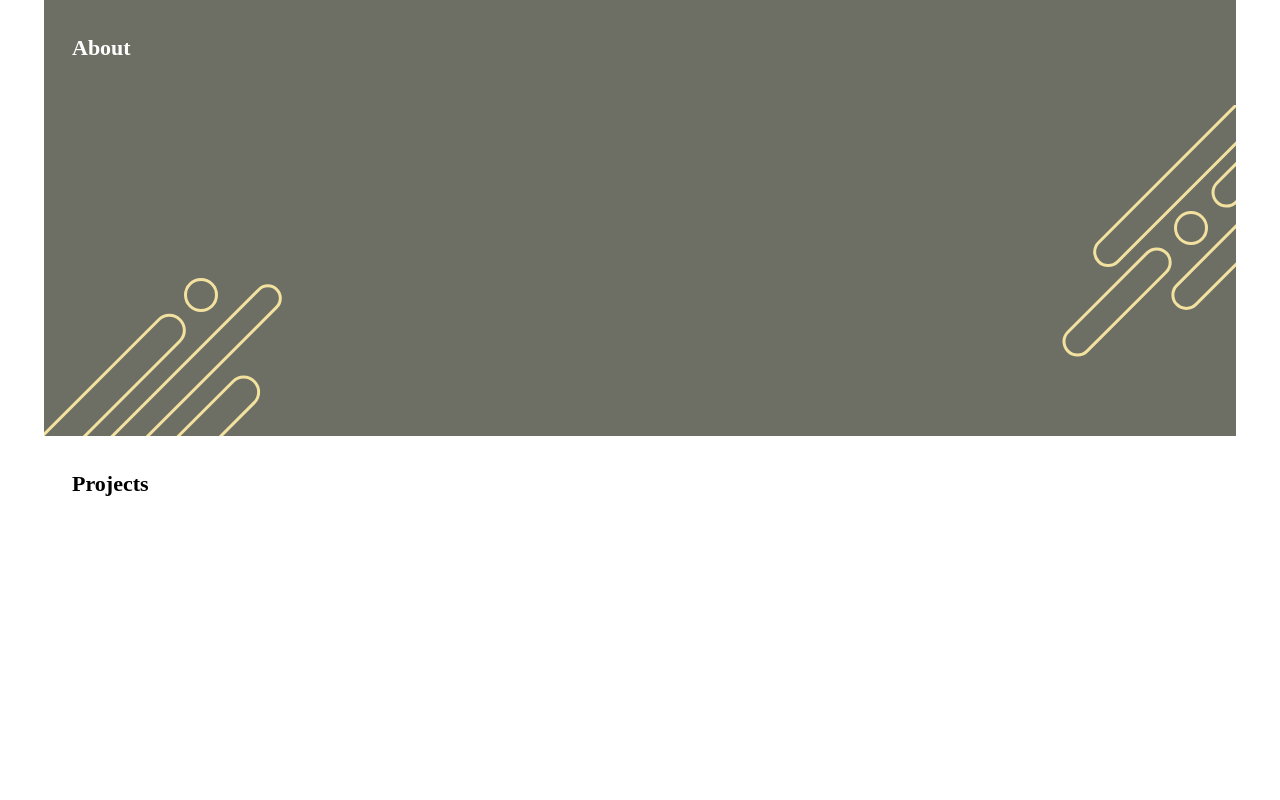
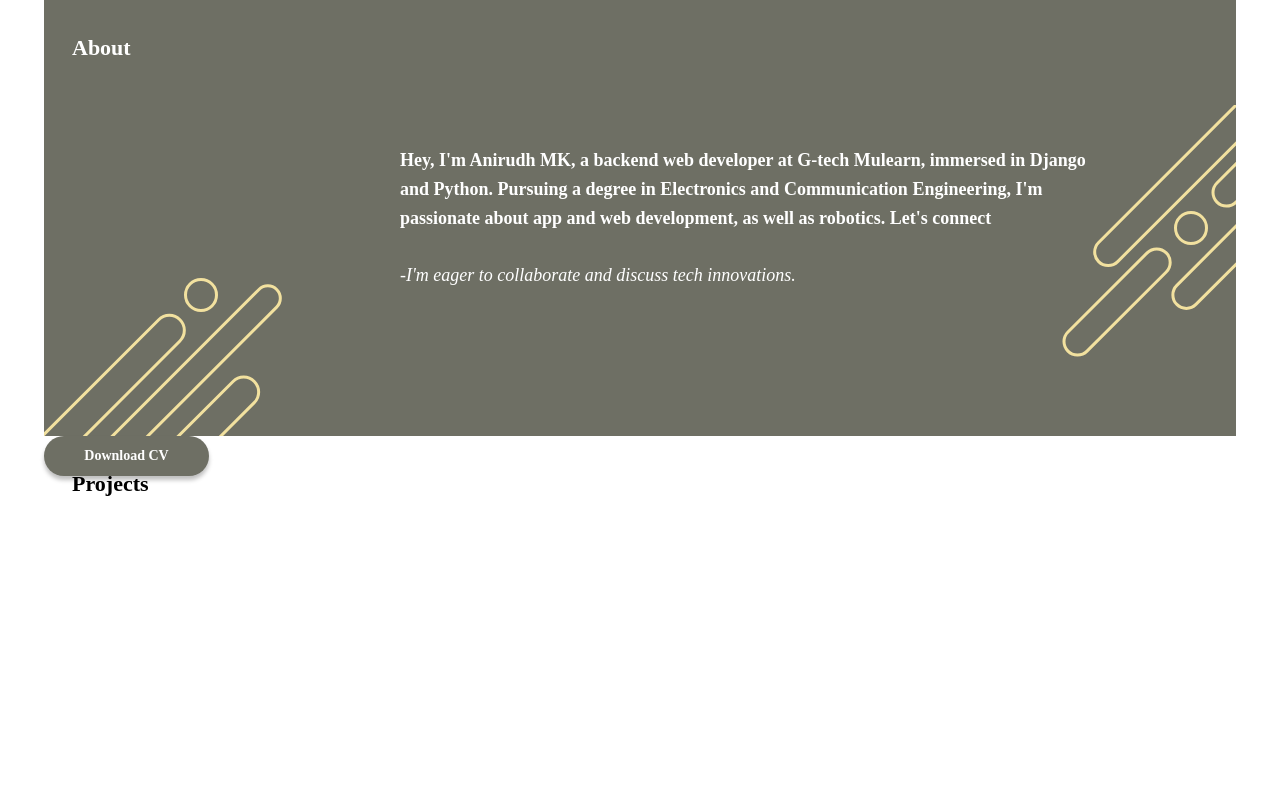
Before and after one commit to anirudh-mk/portfolio-react, a React (Create React App) app: page / in a window 1280 px wide. Shown: the top 800 px of the page. Built offline with nearby package versions, Linux system fonts and the light colour scheme.

Commit message:
add TextButton

```diff
--- a/src/App/App.css
+++ b/src/App/App.css
@@ -6,6 +6,31 @@
   margin: auto;
   position: relative;
 }
+.about .about-text{
+  width: 690px;
+  height: 190px;
+  flex-shrink: 0;
+  position: absolute;
+  left: 356px;
+  top: 128px;
+}
+.about .about-text p{
+  color: #FFF;
+  font-family: Poppins, Montserrat;
+  font-size: 18px;
+  font-style: normal;
+  font-weight: 600;
+  line-height: 1.8rem;
+}
+.about .about-text p i{
+  color: #FFF;
+  font-family: Poppins, Montserrat;
+  font-size: 18px;
+  font-style: italic;
+  font-weight: 400;
+  line-height: normal;
+}
+
 .projects{
   width: 1192px;
   height: 436px;
--- a/src/App/App.js
+++ b/src/App/App.js
@@ -1,5 +1,6 @@
 import BottomDecorator from '../Components/BottomDecorator/BottomDecorator';
 import HeaddingText from '../Components/HeaddingText/HeaddingText';
+import TextButton from '../Components/TextButton/TextButton';
 import TopDecorator from '../Components/TopDecorator/TopDecorator';
 import './App.css';
 
@@ -8,14 +9,26 @@ function App() {
     <div>
       <div className='about'>
         <HeaddingText headding='About' color='#fff'></HeaddingText>
+        <div className='about-text'>
+          <p>
+            Hey, I'm Anirudh MK, a backend web developer at G-tech Mulearn,
+            immersed in Django and Python. Pursuing a degree in Electronics and Communication Engineering,
+            I'm passionate about app and web development, as well as robotics. Let's connect
+            <br/>
+            <br/>
+            <i>-I'm eager to collaborate and discuss tech innovations.</i>
+          </p>
+        </div>
         <BottomDecorator></BottomDecorator>
         <TopDecorator></TopDecorator>
       </div>
       <div className='projects'>
         <HeaddingText headding='Projects' color='#000'></HeaddingText>
+        <TextButton button_text='Download CV' button_color='#6E6F64' font_color='#fff'></TextButton>
       </div>
       <div className='contact'>
         <HeaddingText headding='Contact' color='#fff'></HeaddingText>
+        <TextButton button_text='Download CV' button_color='#fff' font_color='#000'></TextButton>
         <BottomDecorator></BottomDecorator>
         <TopDecorator></TopDecorator>
       </div>
--- /dev/null
+++ b/src/Components/TextButton/TextButton.css
@@ -0,0 +1,18 @@
+.text-button{
+    width: 165px;
+    height: 40px;
+    flex-shrink: 0;
+    box-shadow: 0px 4px 4px rgba(0, 0, 0, 0.25);
+    border-radius: 50px;
+    position: absolute;
+    align-items: center;
+}
+.text-button p{
+    text-align: center;
+    font-family: Poppins, Montserrat;
+    font-size: 14px;
+    font-style: normal;
+    font-weight: 700;
+    line-height: 149.969%; /* 20.996px */
+    margin-top: 10px;
+}
--- /dev/null
+++ b/src/Components/TextButton/TextButton.js
@@ -0,0 +1,12 @@
+import React from 'react'
+import './TextButton.css'
+
+function TextButton({button_text, button_color, font_color}) {
+  return (
+    <div className='text-button' style={{backgroundColor:button_color}}>
+        <p style={{color:font_color}}>{button_text}</p>
+    </div>
+  )
+}
+
+export default TextButton
```
